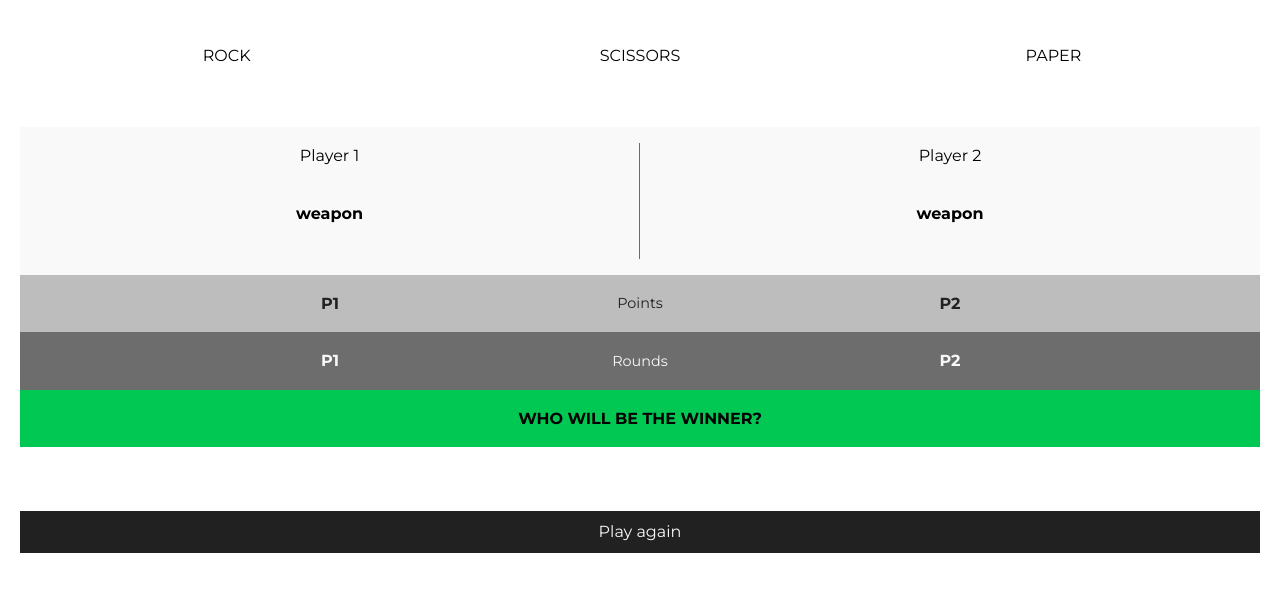
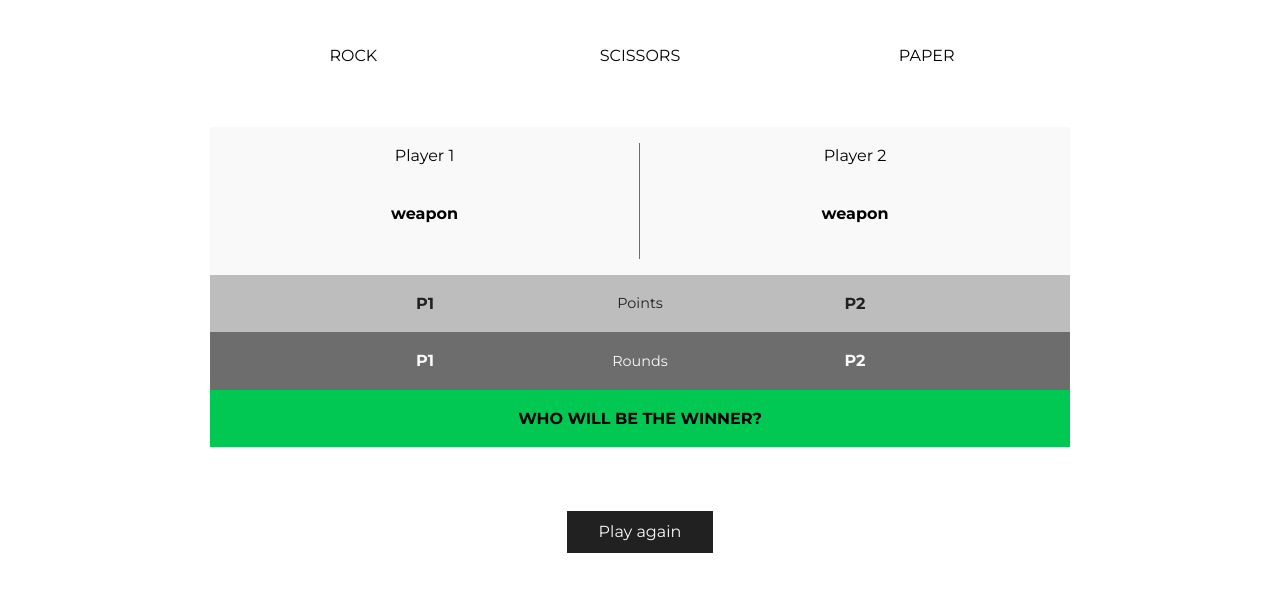
Before and after one commit to wojciechowski-piotr/rock-paper-scissors, a website: page index.html in a window 1280 px wide. Shown: the part 75-666 px from the top of the page. Drawn offline with Linux system fonts and the light colour scheme.

Commit message:
added desktop view

```diff
--- a/src/scss/style.scss
+++ b/src/scss/style.scss
@@ -17,6 +17,10 @@ body {
 
 #app {
     margin: 0 20px;
+    @include screen('desktop') {
+        max-width: 860px;
+        margin: 0 auto;
+    }
 }
 
 h1 {
@@ -142,6 +146,10 @@ h1 {
         &:hover {
             background-color: red;
         }
+        @include screen('desktop') {
+            display: inline-block;
+            padding: 0.5rem 2rem;
+        }
     }
 }
 
```
Also changed, not shown: dist/css/style.min.css.
